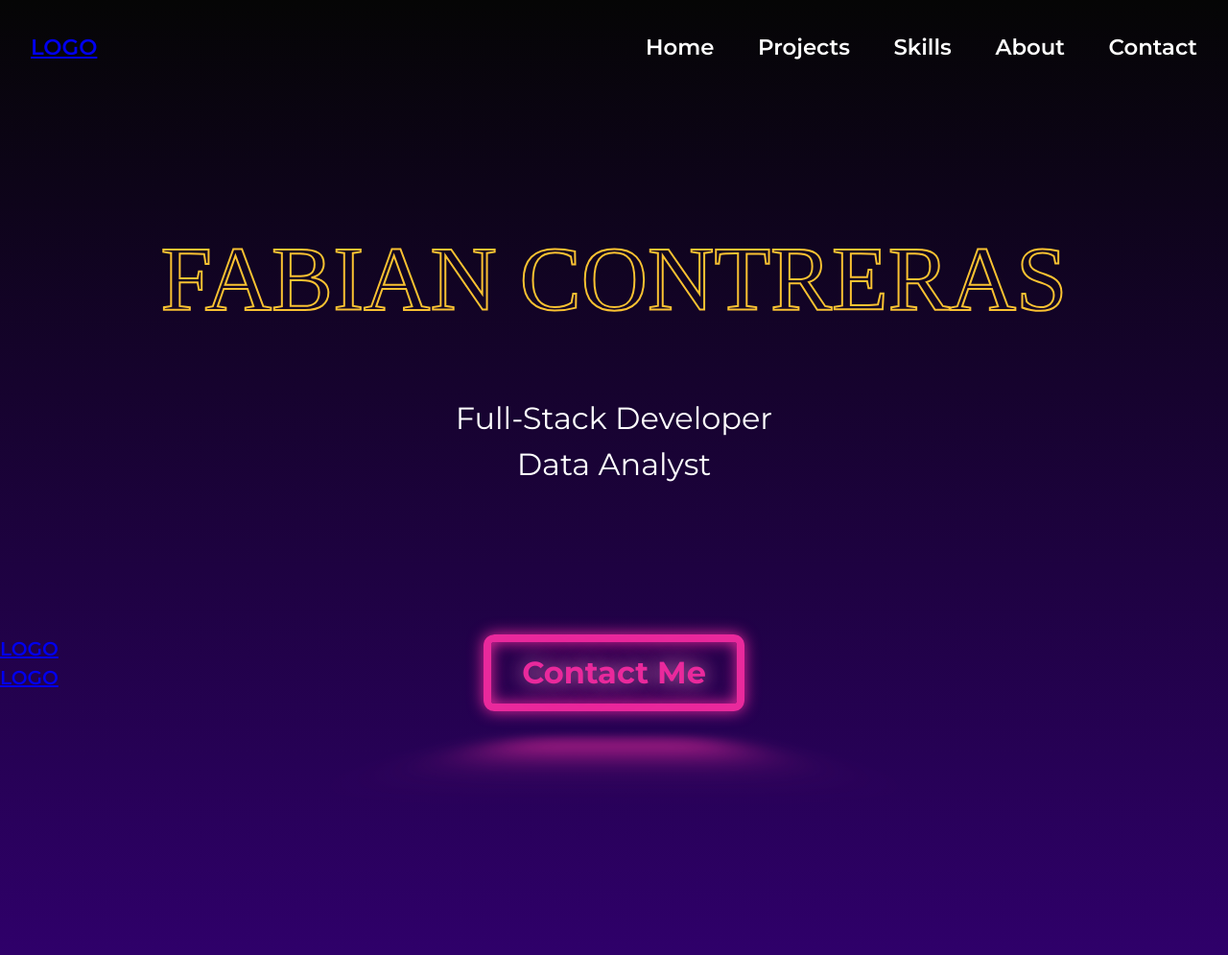
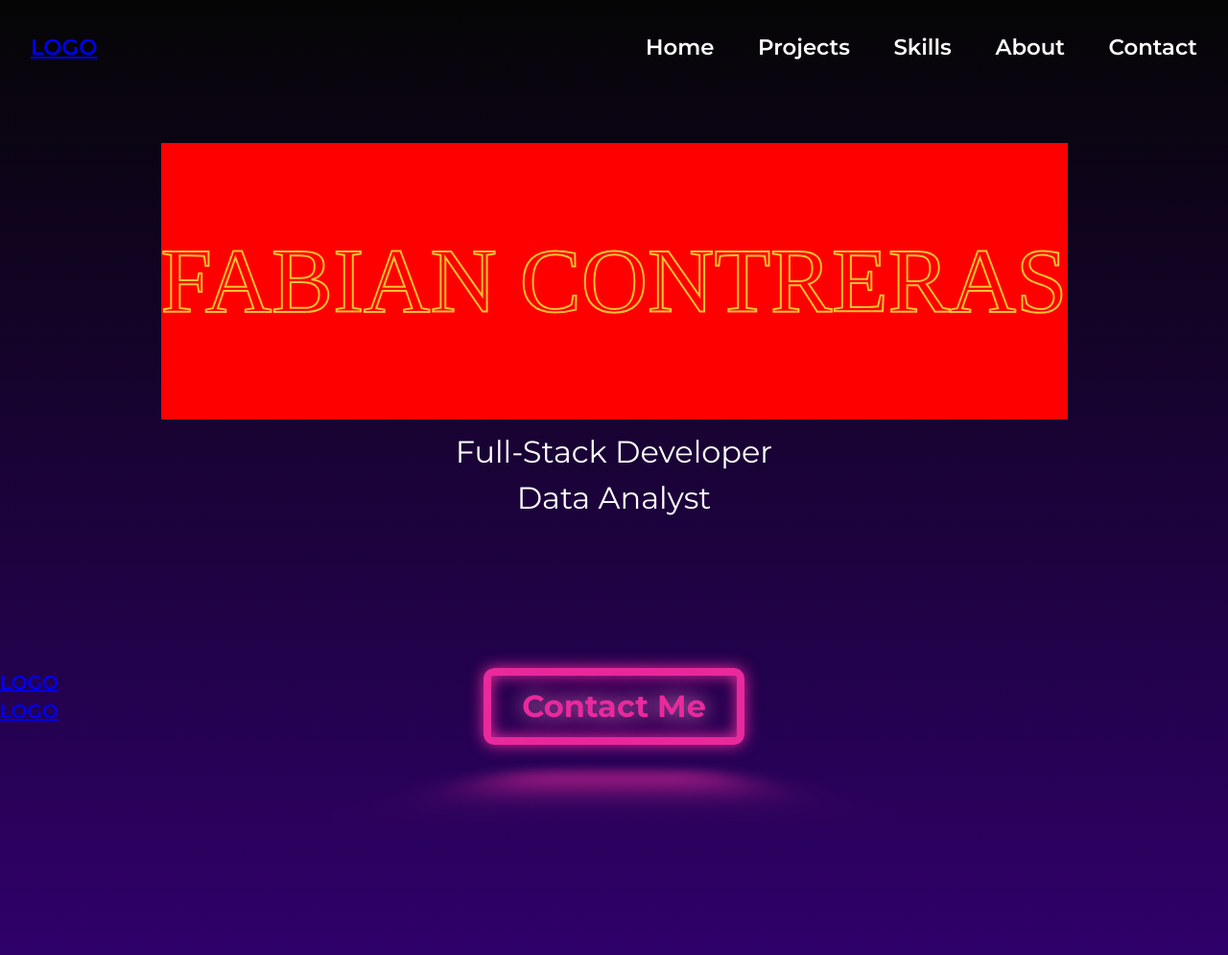
Before and after one commit to IlionAcre/Portfolio-WebPage, a Flask app: page / in a window 1280 px wide. Shown: the top 995 px of the page at 96% size. Run offline with Flask 3, Linux system fonts and the light colour scheme.

Commit message:
almost fixed title

```diff
--- a/static/css/landing.css
+++ b/static/css/landing.css
@@ -8,7 +8,8 @@ header {
     min-width: 100%;
 }
 
-/* HERO SECTION */
+/* NAV */
+
 .main-nav {
     margin-top: 1em;
     display: flex;
@@ -50,13 +51,21 @@ header {
     display: none;
 }
 
+/* HERO SECTION */
+
 .title-container {
-    margin-top: max(22svh, calc(var(--container-min-height)*0.22));
-    max-width: 95%;
+    display: flex;
+    flex-direction: column;
+    justify-content: center;
+    margin-top: max(15svh, calc(var(--container-min-height)*0.15));
+    max-width: 98%;
+    height: calc(var(--fs-primary-header) * 3);
+    flex-shrink: 0;
+    background: red;
 }
 
 .subtitle-container {
-    margin-top: max(5svh, calc(var(--container-min-height)*0.05));
+    margin-top: max(1svh, calc(var(--container-min-height)*0.01));
 }
 
 .socials {
@@ -72,9 +81,10 @@ header {
 .main-arrow {
     background-color: var(--clr-primary-100);
     opacity: 0;
+    height: 5%;
 }
 
-@media (max-width: 61em) {
+@media (max-width: 47rem) {
 
     .nav-list {
         position: fixed;
@@ -108,6 +118,14 @@ header {
         top: 2rem;
         right: 2rem;
         cursor: pointer;
+    }
+
+    .title-container {
+        margin-top: calc(max(20svh, calc(var(--container-min-height)*0.20)));
+    }
+
+    .subtitle-container {
+        margin-top: calc(max(10svh, calc(var(--container-min-height)*0.10)));
     }
 
     .mobile-nav-toggle[area-expanded="true"] {
@@ -294,7 +312,7 @@ header {
     width: 90%;
 }
 
-@media (max-width:61em) {
+@media (max-width:47em) {
     .project {
         width: max(350px, 55vw);
     }
@@ -681,7 +699,7 @@ header {
     width: 100%;
 }
 
-@media (min-width: 42em) {
+@media (min-width: 47rem) {
     .little {
         display: none;
     }
--- a/static/css/style.css
+++ b/static/css/style.css
@@ -50,7 +50,7 @@
     --container-min-height: 600px;
 }
 
-@media (min-width:61em) {
+@media (min-width:47rem) {
   :root{
     --fs-400: 1.25rem;
     --fs-500: 1.425rem;
--- a/templates/index.html
+++ b/templates/index.html
@@ -29,7 +29,7 @@
 
   <main>
     <section class="home hero bg-grad centered container" id="home">
-      <div class="title-container fs-primary-header">
+      <div class="title-container centered fs-primary-header">
         <h1 class="ff-header clr-neon-200 fs-primary-header" onclick="toggleTextLight(this)">FABIAN CONTRERAS</h1></div>
       <div>
       <div class="subtitle-container">
@@ -42,8 +42,8 @@
       </aside>
       <a href="{{ url_for('.contact', _anchor='contact') }}" class="btn-neon btn-accent contact-button fs-secondary-header fw-bold">Contact Me</a>
 
-      <div class="downwards-arrow main-arrow">
-        <img src="" alt="Downwards arrow main-arrow">
+      <div class="main-arrow">
+        <img src="" alt="Downwards arrow">
       </div>
     </section>
 
```
